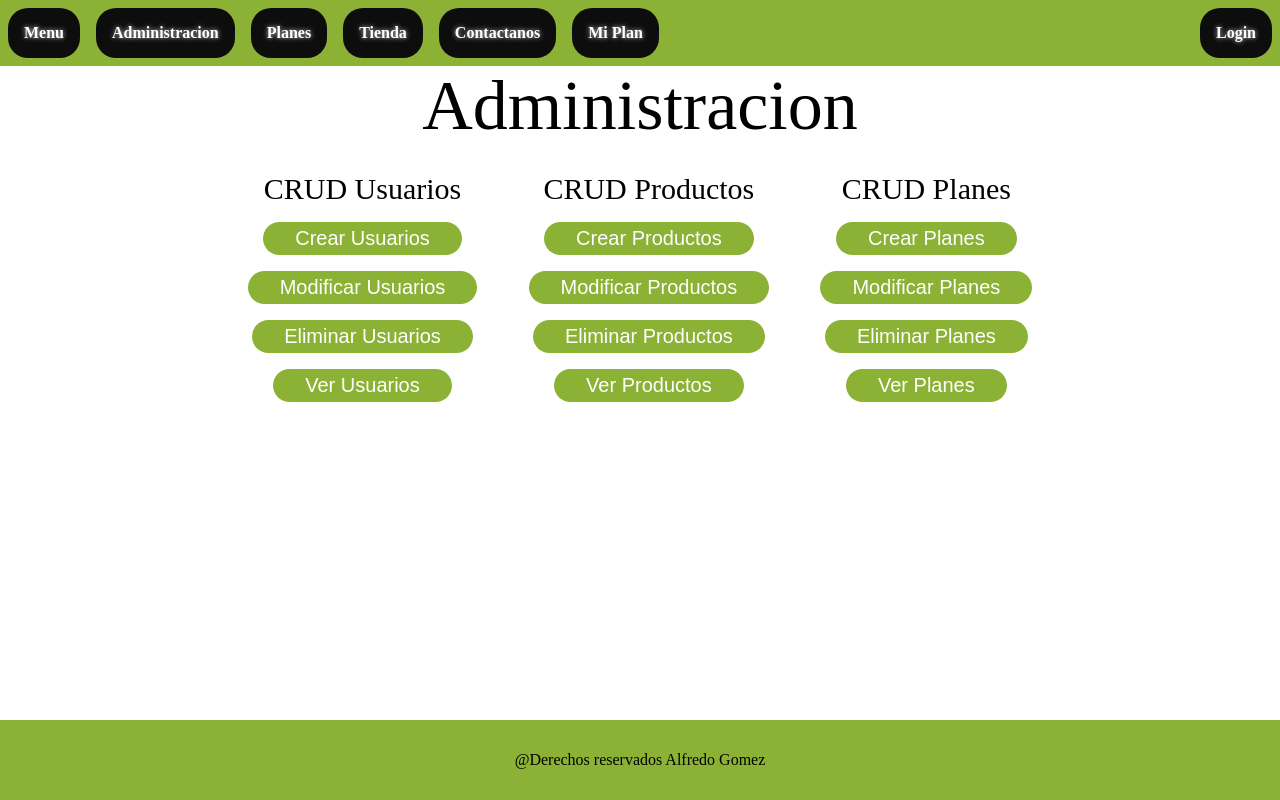
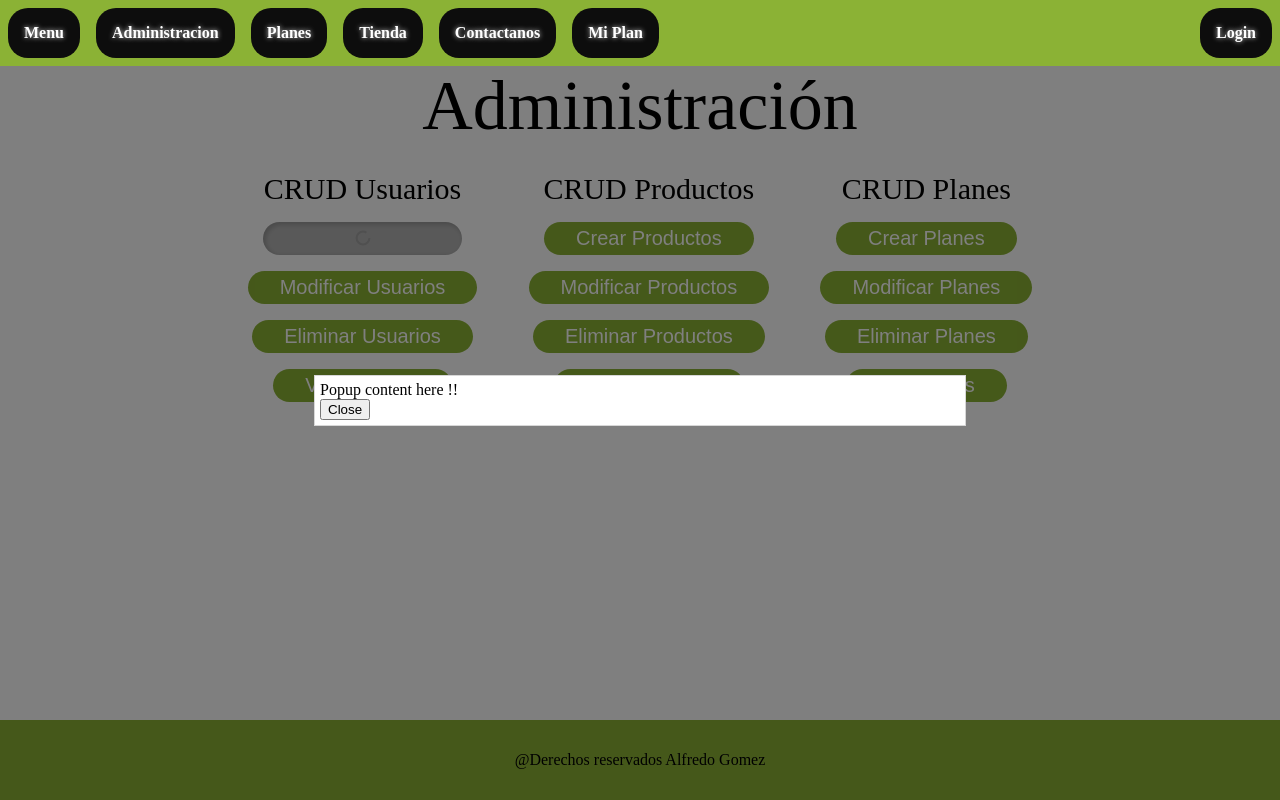
Before and after one commit to alfre755/NutriGreen, a React (Vite) app in the folder NutriGreen/: page /Administracion in a window 1280 px wide. Both pictures are taken after a click on the button "Crear Usuarios". Built offline with nearby package versions, Linux system fonts and the light colour scheme.

Commit message:
Feat popUp
Se agregta el primer popUp de los forms

```diff
--- a/NutriGreen/src/pages/Administracion.jsx
+++ b/NutriGreen/src/pages/Administracion.jsx
@@ -1,4 +1,4 @@
-import React from "react";
+import React, { useState } from "react";
 import PropTypes from "prop-types";
 import styled from "@emotion/styled";
 import { useNavigate } from "react-router-dom";
@@ -23,11 +23,20 @@ const AdministracionStyle = styled.section`
 
 function Administracion(props) {
   const navigate = useNavigate();
+  const [isPopupOpen, setPopupOpen] = useState(false);
+
+  const handleOpenPopup = () => {
+    setPopupOpen(true);
+  };
+
+  const handleClosePopup = () => {
+    setPopupOpen(false);
+  };
 
   return (
     <AdministracionStyle>
       <div className="headerWrapper">
-        <p>Administracion</p>
+        <p>Administración</p>
       </div>
       <div className="CRUDWrapper">
         <CRUDSection
@@ -37,16 +46,7 @@ function Administracion(props) {
               {
                 label: "Crear Usuarios",
                 type: 1,
-                onClick: () => {
-                  return (
-                    <Popup
-                      trigger={<button> Trigger</button>}
-                      position="right center"
-                    >
-                      <div>Popup content here !!</div>
-                    </Popup>
-                  );
-                },
+                onClick: handleOpenPopup,
               },
               { label: "Modificar Usuarios", type: 1, onClick: () => {} },
               { label: "Eliminar Usuarios", type: 1, onClick: () => {} },
@@ -77,6 +77,16 @@ function Administracion(props) {
           }}
         />
       </div>
+
+      {/* Popup */}
+      <Popup
+        open={isPopupOpen}
+        onClose={handleClosePopup}
+        position="right center"
+      >
+        <div>Popup content here !!</div>
+        <button onClick={handleClosePopup}>Close</button>
+      </Popup>
     </AdministracionStyle>
   );
 }
```
